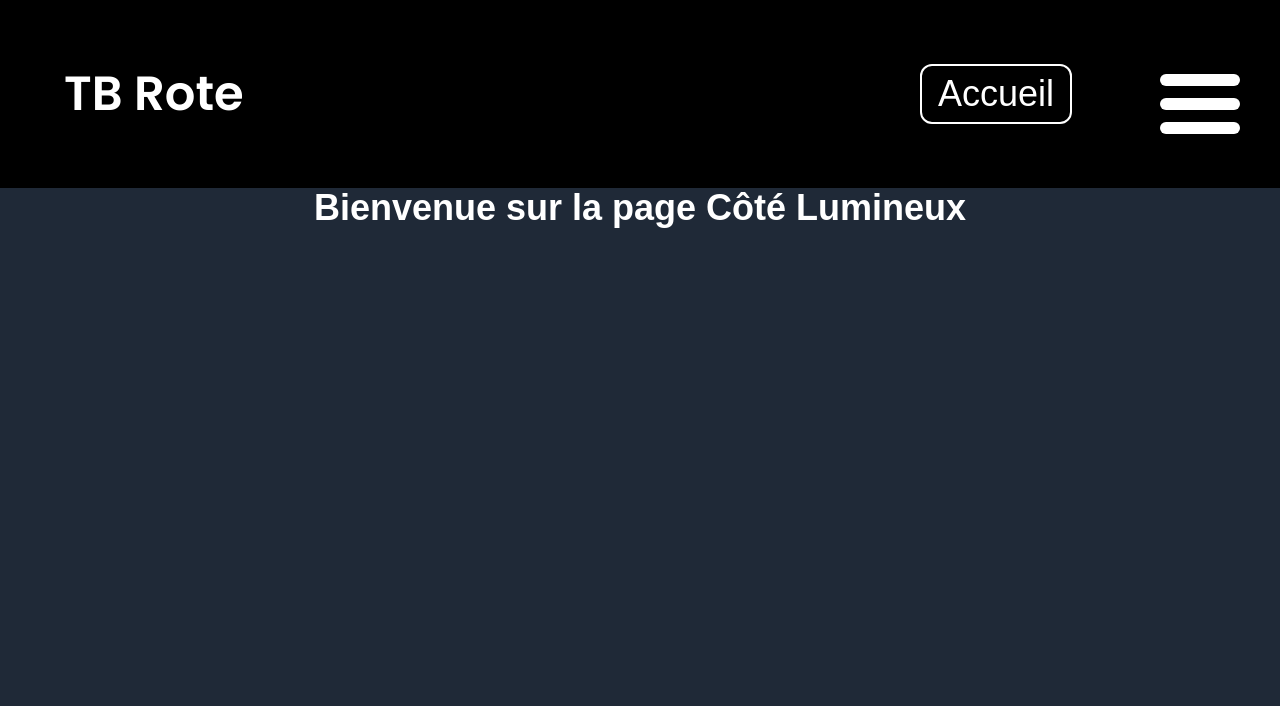
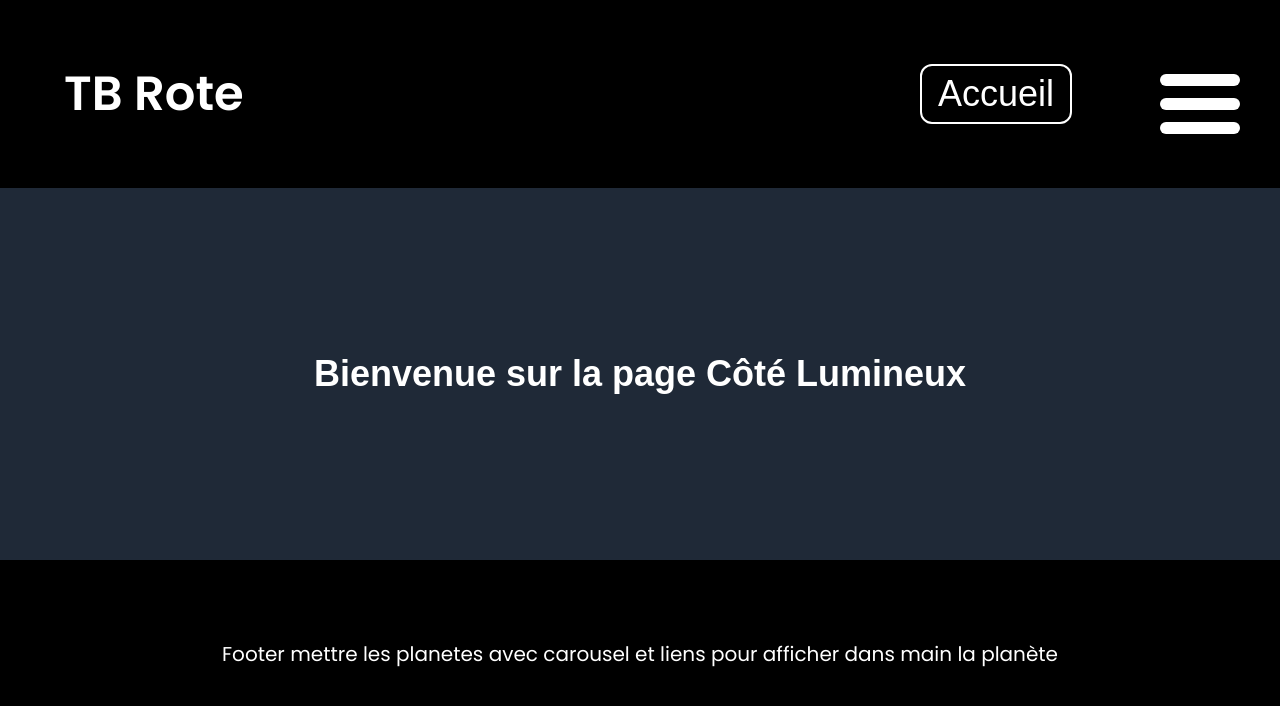
Before and after one commit to MaximeG44270/TB-Rote-JK, a React (Vite) app: page /light in a window 1280 px wide. Shown: the top 706 px of the page. Built offline with nearby package versions, Linux system fonts and the light colour scheme.

Commit message:
ajout footer

```diff
--- /dev/null
+++ b/src/composants/Planete/Light/FooterLight.tsx
@@ -0,0 +1,11 @@
+import React from 'react';
+
+const FooterLight: React.FC = () => {
+  return (
+    <footer className="bg-black text-white text-xl font-poppins text-center h-60 py-20 px-10">
+      Footer mettre les planetes avec carousel et liens pour afficher dans main la planète
+    </footer>
+  );
+};
+
+export default FooterLight;
--- a/src/composants/Planete/Light/Light.tsx
+++ b/src/composants/Planete/Light/Light.tsx
@@ -1,11 +1,22 @@
 import React from 'react';
+import FooterLight from './FooterLight';
 import Header from '../Header2/Header';
 
 const Light: React.FC = () => {
   return (
-    <div className="w-full h-screen bg-gray-800 text-white">
+    <div className="flex flex-col min-h-screen bg-gray-800 text-white">
+      {/* ------------------------------------------- Header collé en haut ------------------------------------------- */}
       <Header />
-      <h1 className="text-4xl text-center font-bold">Bienvenue sur la page Côté Lumineux</h1>
+
+      {/* ------------------------------------------- Contenu qui prend l'espace restant ------------------------------------------- */}
+      <main className="flex-grow flex items-center justify-center">
+        <h1 className="text-4xl text-center font-bold">
+          Bienvenue sur la page Côté Lumineux
+        </h1>
+      </main>
+
+      {/* ------------------------------------------- Footer collé en bas ------------------------------------------- */}
+      <FooterLight />
     </div>
   );
 };
```
